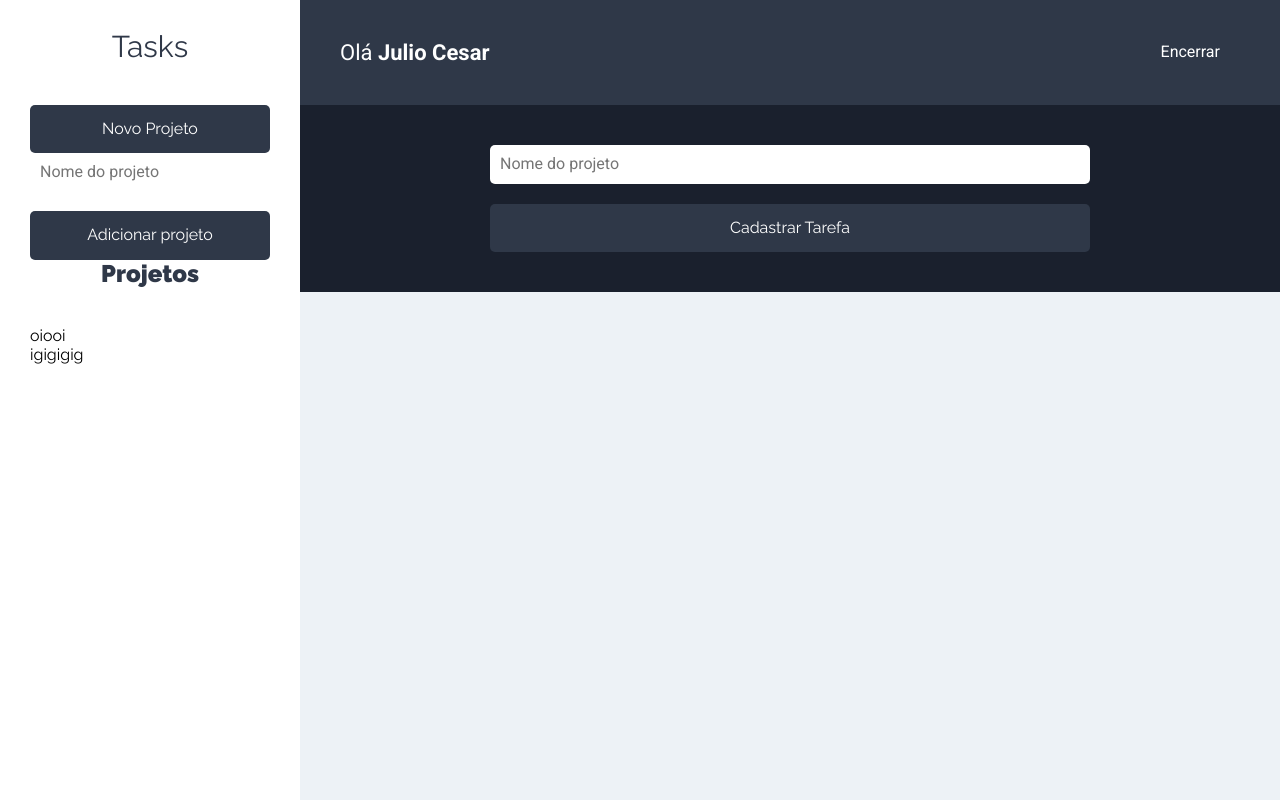
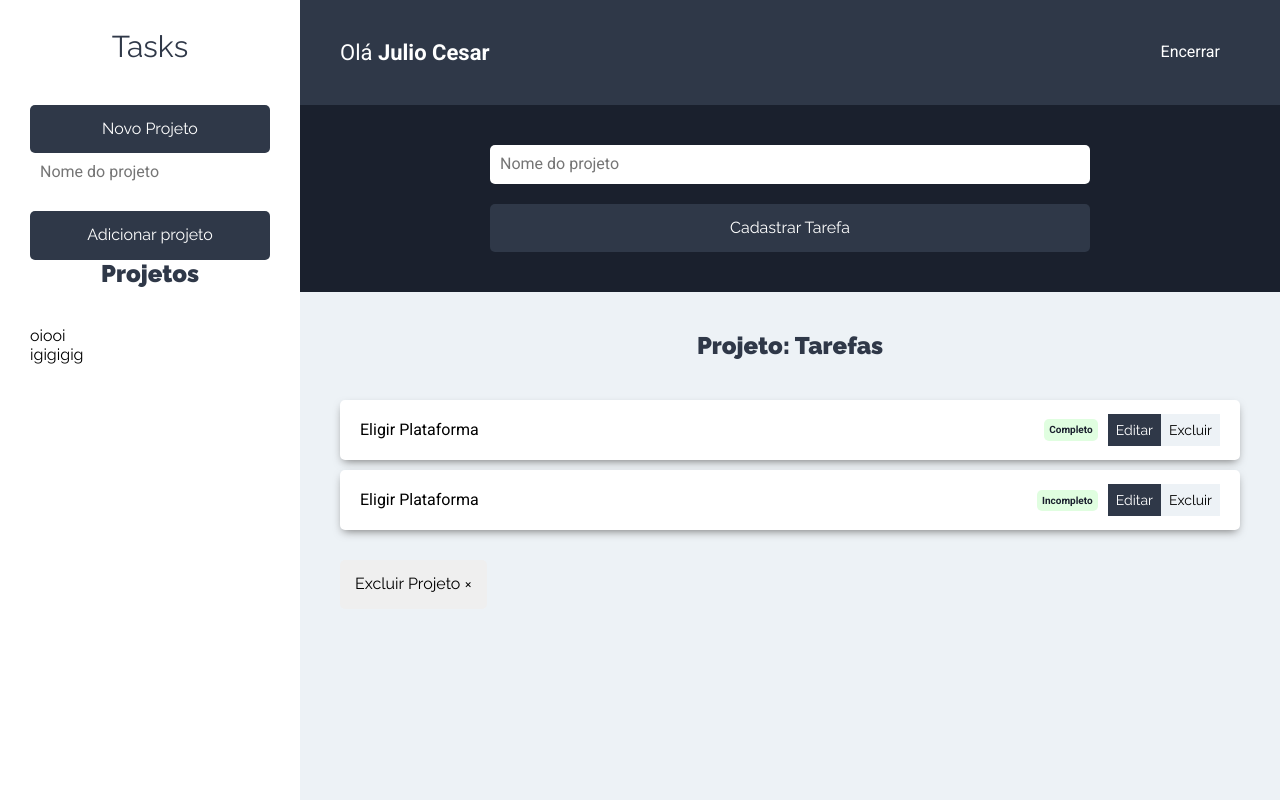
Before and after one commit to JulinhoDeveloper/Tasks-frontend, a React (Create React App) app: page /projetos in a window 1280 px wide. Built offline with nearby package versions, Linux system fonts and the light colour scheme.

Commit message:
fazendo as telas do crud de tarefas

```diff
--- a/src/components/projetos/Projetos.js
+++ b/src/components/projetos/Projetos.js
@@ -2,6 +2,8 @@ import React from 'react'
 import Sidebar from '../layout/Sidebar';
 import Barra from '../layout/Barra';
 import FormTarefa from '../tarefas/FormTarefa';
+import ListarTarefas from '../tarefas/ListarTarefas';
+
 const Projetos = () => {
     return (
         <div className="contenedor-app">
@@ -10,7 +12,9 @@ const Projetos = () => {
             <Barra/>
             <main>
                 <FormTarefa/>
-                <div className="contenedor-tareas"></div>
+                <div className="contenedor-tareas">
+                    <ListarTarefas/>
+                </div>
             </main>
         </div>
         </div>
--- a/src/components/tarefas/ListarTarefas.js
+++ b/src/components/tarefas/ListarTarefas.js
@@ -1,11 +1,36 @@
-import React from 'react';
+import React, { Fragment } from 'react';
+import Tarefa from './Tarefa';
 
 
-const FormTarefa = () => {
+
+const ListarTarefas = () => {
+
+    const tarefasProjeto =  [
+        {nome: 'Eligir Plataforma', estado:true},
+        {nome: 'Eligir Plataforma', estado:false}
+
+];
 
     return (
-        <div></div>
-    )
+        <Fragment>
+            <h2>Projeto: Tarefas</h2>
+            <ul className = "Listado-tareas">
+                {tarefasProjeto.length === 0
+                ?  (<li className="tarefa"><p>Não há tarefas</p></li>)
+                : tarefasProjeto.map(tarefa =>(
+                    <Tarefa
+                    tarefa={tarefa}
+                    />
+                ))
+                }
+                   <button type="button"
+             className="btn btn-eliminar">
+                Excluir Projeto &times;
+            </button>
+            </ul>
+
+        </Fragment>
+    );
 }
 
-export default FormTarefa;
+export default ListarTarefas;
--- a/src/components/tarefas/Tarefa.js
+++ b/src/components/tarefas/Tarefa.js
@@ -1,11 +1,45 @@
 import React from 'react';
 
 
-const FormTarefa = () => {
+const Tarefa = ({tarefa}) => {
 
     return (
-        <div></div>
+      <li className="tarea sombra">
+          <p>{tarefa.nome}</p>
+
+          <div className="estado">
+              { tarefa.estado
+             ?
+              (
+                 <button
+                  type="button"
+                 className="completo"
+                 >Completo
+                 </button>
+             )
+             :
+             (
+            <button
+             type="button"
+              className="completo"
+          >Incompleto
+              </button>
     )
+             }
+         </div>
+         <div className="aciones">
+             <button type="button"
+             className="btn btn-primario">
+                 Editar
+             </button >
+             <button type="button"
+             className="btn btn-secundario">
+                 Excluir
+             </button>
+         </div>
+
+     </li>
+    );
 }
 
-export default FormTarefa;
+export default Tarefa;
--- a/src/context/projetos/projetoContext.js
+++ b/src/context/projetos/projetoContext.js
@@ -1,5 +1,5 @@
-import { createContext } from 'react';
+import { createContext } from "react";
 
-const proyectoContext = createContext();
+const projetoContext = createContext();
 
-export default proyectoContext;
+export default projetoContext;
```
Also changed, not shown: src/context/projetos/projetoState.js (added, +13 -0 lines), src/context/projetos/proyectoReducer.js (deleted, +0 -55 lines), src/context/projetos/proyectoState.js (deleted, +0 -143 lines), src/context/projetos/projetoReducer.js (added), src/types/index.js (added).
